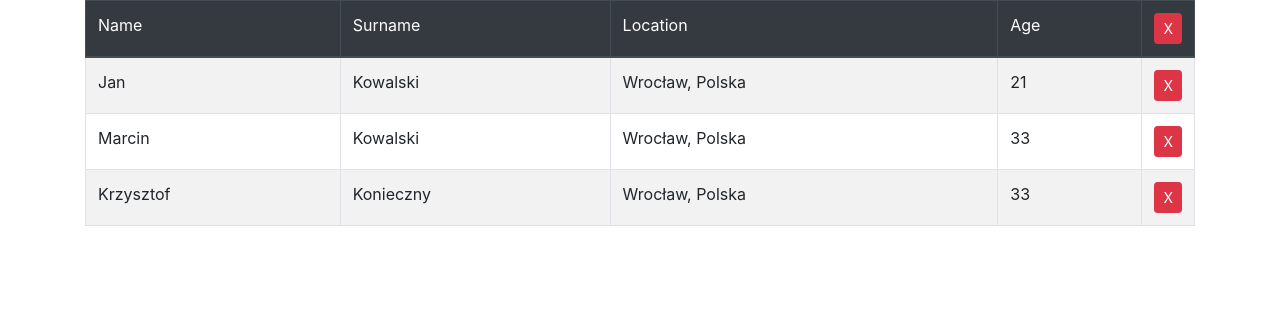
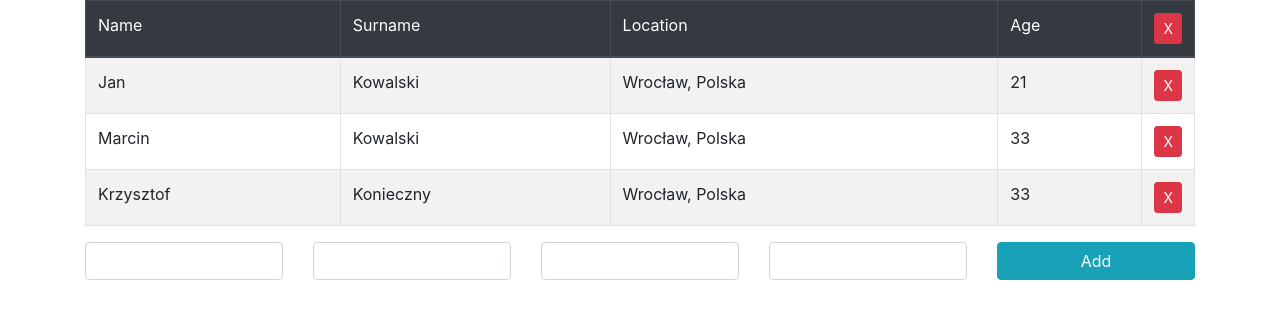
Before and after one commit to KrzysztofMalec87/addUser-react, a React (Create React App) app: page / in a window 1280 px wide. Shown: the top 318 px of the page. Built offline with nearby package versions, Linux system fonts and the light colour scheme.

Commit message:
Add: form component

```diff
--- a/src/App.js
+++ b/src/App.js
@@ -1,6 +1,7 @@
 import React from 'react';
 import ListWrapper from './components/ListWraper/ListWraper';
 import UserData from './data/userData';
+import Form from './components/Form/Form';
 
 
 class App extends React.Component {
@@ -12,6 +13,7 @@ class App extends React.Component {
     return (
       <div className="container">
         <ListWrapper items={this.state.items} />
+        <Form />
       </div>
     );
   }
--- /dev/null
+++ b/src/components/Form/Form.js
@@ -0,0 +1,31 @@
+import React from 'react';
+
+class Form extends React.Component {
+
+
+  render(){
+    return (
+      <form>
+        <div className="row">
+          <div className="col">
+            <input type="text" className="form-control" />
+          </div>
+          <div className="col">
+            <input type="text" className="form-control" />
+          </div>
+          <div className="col">
+            <input type="text" className="form-control" />
+          </div>
+          <div className="col">
+            <input type="text" className="form-control" />
+          </div>
+          <div className="col">
+            <button className="btn btn-info w-100">Add</button>
+          </div>
+        </div>
+      </form>
+    );
+  }
+}
+
+export default Form;
```
